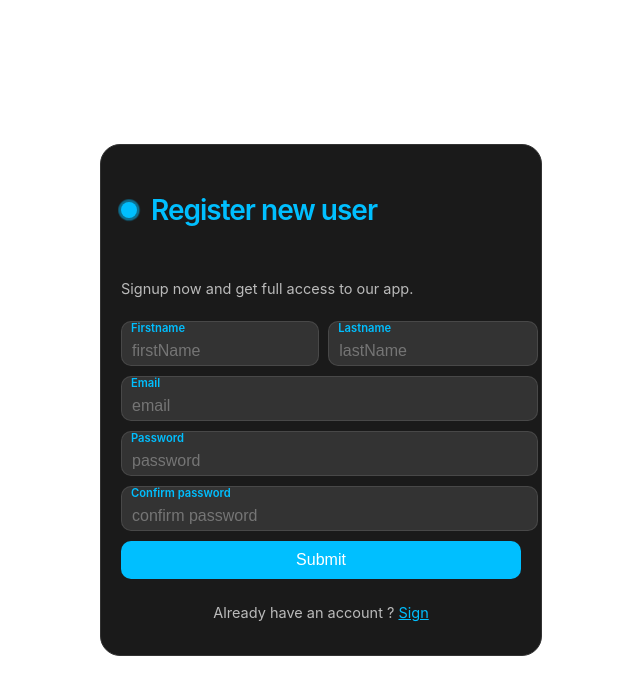
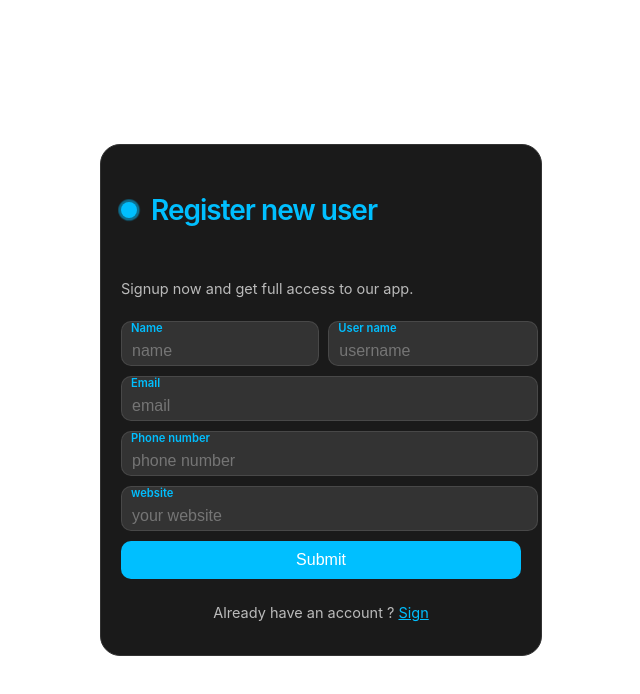
Before and after one commit to Orestarxx/react_ts_homeworks, a React (Create React App) app: page / in a window 1280 px wide. Shown: the top 694 px of the page, without its empty margins (319-959 px from the left). Built offline with nearby package versions, Linux system fonts and the light colour scheme.

Commit message:
done practising

```diff
--- a/src/components/secondUserForm/SecondUserForm.tsx
+++ b/src/components/secondUserForm/SecondUserForm.tsx
@@ -2,11 +2,23 @@ import React from "react";
 
 import './secondUserStyle.css';
 import {useForm} from "react-hook-form";
+import {joiResolver} from "@hookform/resolvers/joi";
+import {secondUserValidator} from "../../validators/secondUser.joi.validator";
+import {ISecondUser} from "../../models/ISecondUser";
+import {userService} from "../../service/users.service";
 
 export const SecondUserForm = () => {
-    const {handleSubmit,register} = useForm()
-    const userHandler = async (user:{}) =>{
+    const {
+        handleSubmit,
+        register ,
+        formState:{
+            isValid,
+            errors
+        }} = useForm<ISecondUser>(
+        {mode:'all',resolver:joiResolver(secondUserValidator)});
+    const userHandler = async (user:ISecondUser):Promise<void> =>{
         console.log(user);
+        await userService.users.createSecondUser(user)
     }
     return (
 
@@ -15,14 +27,15 @@ export const SecondUserForm = () => {
                    <p className="title">Register new user</p>
                    <p className="message">Signup now and get full access to our app. </p>
                    <div className="flex">
+                           {errors.name && <span>{errors.name.message}</span>}
                        <label>
-                           <input className="input" type="text" placeholder="firstName" {...register('firstname')} />
-                           <span>Firstname</span>
+                           <input className="input" type="text" placeholder="name" {...register('name')} />
+                           <span>Name</span>
                        </label>
 
                        <label>
-                           <input className="input" type="text" placeholder="lastName" {...register('Lastname')}/>
-                           <span>Lastname</span>
+                           <input className="input" type="text" placeholder="username" {...register('username')}/>
+                           <span>User name</span>
                        </label>
                    </div>
 
@@ -32,14 +45,14 @@ export const SecondUserForm = () => {
                    </label>
 
                    <label>
-                       <input className="input" type="password" placeholder="password" {...register('password')}/>
-                       <span>Password</span>
+                       <input className="input" type="text" placeholder="phone number" {...register('phone')}/>
+                       <span>Phone number</span>
                    </label>
                    <label>
-                       <input className="input" type="password" placeholder="confirm password" {...register('confirm')}/>
-                       <span>Confirm password</span>
+                       <input className="input" type="text" placeholder="your website" {...register('website')}/>
+                       <span>website</span>
                    </label>
-                   <button className="submit">Submit</button>
+                   <button className="submit" disabled={!isValid}>Submit</button>
                    <p className="signin">Already have an account ? <a href="#">Sign</a> </p>
                </form>
 
--- /dev/null
+++ b/src/models/ISecondUser.ts
@@ -0,0 +1,7 @@
+export interface ISecondUser {
+    name:string;
+    username:string;
+    email:string;
+    phone:string;
+    website:string;
+}
--- a/src/service/users.service.tsx
+++ b/src/service/users.service.tsx
@@ -1,5 +1,6 @@
 import axios from "axios";
 import {IUser} from "../models/IUser";
+import {ISecondUser} from "../models/ISecondUser";
 
 const axiosInstance = axios.create({
     baseURL:'https://jsonplaceholder.typicode.com',
@@ -12,6 +13,9 @@ export const userService = {
     users:{
         createUser: async (user:IUser) =>{
             await  axiosInstance.post('/users',user)
+        },
+        createSecondUser: async (user:ISecondUser) =>{
+            await axiosInstance.post('/users',user)
         }
     }
 }
--- /dev/null
+++ b/src/validators/secondUser.joi.validator.ts
@@ -0,0 +1,24 @@
+import Joi from "joi";
+
+export const secondUserValidator = Joi.object({
+name: Joi
+    .string()
+    .required()
+    // .pattern(/([a-zA-Z]{3,30}\s*)+/)
+    .messages({
+        "any.required":'this field can`t be empty',
+        "object.regex":'you don`t much to pattern'
+    }),
+    username: Joi
+        .string()
+        .required(),
+    email: Joi
+        .string()
+        .required(),
+    phone: Joi
+        .string()
+        .required(),
+    website: Joi
+        .string()
+        .required()
+})
```
